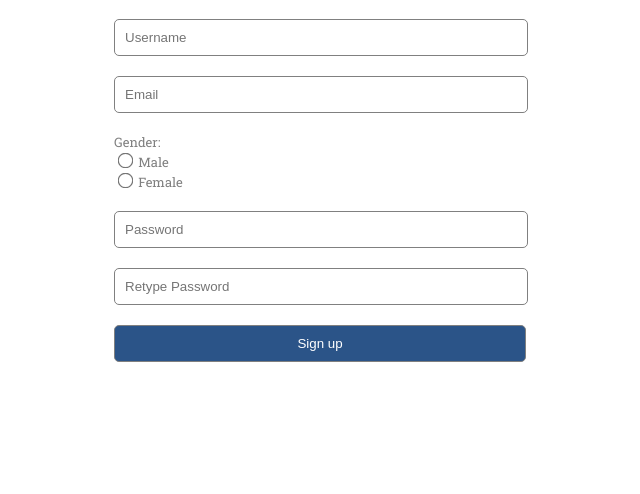
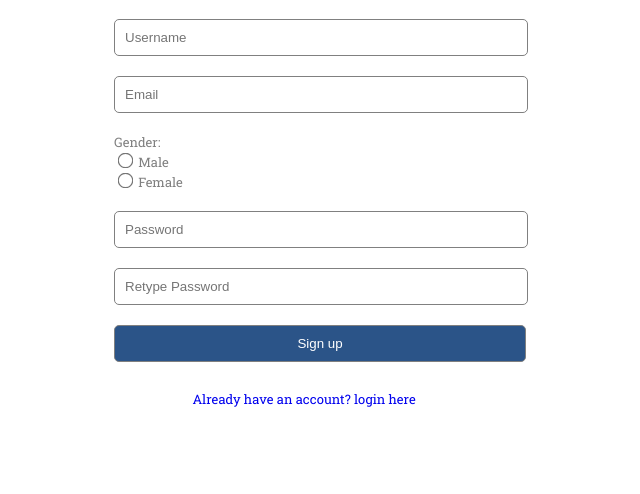
Before and after one commit to jwcfrey/FluxTalk, a PHP site: page /signup.php in a window 1280 px wide. Shown: the part 79-573 px from the top of the page, without its empty margins (336-976 px from the left). Run offline with PHP 8.4, Linux system fonts and the light colour scheme; some web fonts are replaced.

Commit message:
fix signup and login bugs

```diff
--- a/api.php
+++ b/api.php
@@ -10,9 +10,8 @@ $DATA_OBJ = json_decode($DATA_RAW);
 
 $info = (object) [];
 
-// Cek jika sesi tidak ada dan permintaan bukan login
 if (!isset($_SESSION['userid'])) {
-    if (isset($DATA_OBJ->data_type) && $DATA_OBJ->data_type != "login") {
+    if (isset($DATA_OBJ->data_type) && $DATA_OBJ->data_type != "login" && $DATA_OBJ->data_type != "signup") {
         $info->logged_in = false;
         echo json_encode($info);
         die;
--- a/assets/css/login.css
+++ b/assets/css/login.css
@@ -77,3 +77,9 @@ input[type=radio] {
 .gender {
     padding: 10px;
 }
+
+a {
+    display: block;
+    text-align: center;
+    text-decoration: none;
+}
--- a/assets/css/signup.css
+++ b/assets/css/signup.css
@@ -30,6 +30,12 @@ form {
 #signup {
     font-size: 17px;
     font-family: "Roboto Slab", serif;
+}
+
+.login_account {
+    display: block;
+    text-align: center;
+    text-decoration: none;
 }
 
 #error {
--- a/index.php
+++ b/index.php
@@ -6,7 +6,7 @@
     <meta http-equiv="X-UA-Compatible" content="IE=edge">
     <meta name="viewport" content="width=device-width, initial-scale=1.0">
     <title>FluxTalK</title>
-    <link rel="stylesheet" href="assets/css/style.css"/>
+    <link rel="stylesheet" href="assets/css/style.css">
 </head>
 
 <body>
--- a/login.php
+++ b/login.php
@@ -6,7 +6,7 @@
     <meta http-equiv="X-UA-Compatible" content="IE=edge">
     <meta name="viewport" content="width=device-width, initial-scale=1.0">
     <title>FluxTalk</title>
-    <link rel="stylesheet" href="assets/css/login.css"/>
+    <link rel="stylesheet" href="assets/css/login.css">
 </head>
 
 <body>
@@ -24,6 +24,10 @@
             <input type="text" name="email" placeholder="Email"><br>
             <input type="password" name="password" placeholder="Password"><br>
             <input type="submit" value="Login" id="login_button" class="login_button"><br>
+            <br>
+            <a href="signup.php" id="signup_have">
+                Dont Have An Account? Signup here
+            </a>
         </form>
     </div>
 </body>
--- a/signup.php
+++ b/signup.php
@@ -6,7 +6,7 @@
     <meta http-equiv="X-UA-Compatible" content="IE=edge">
     <meta name="viewport" content="width=device-width, initial-scale=1.0">
     <title>FluxTalk</title>
-    <link rel="stylesheet" href="assets/css/signup.css"/>
+    <link rel="stylesheet" href="assets/css/signup.css">
 </head>
 
 <body>
@@ -31,6 +31,10 @@
             <input type="password" name="password" placeholder="Password"><br>
             <input type="password" name="password2" placeholder="Retype Password"><br>
             <input type="button" value="Sign up" id="signup_button" class="button_signup"><br>
+            <br>
+            <a href="login.php" class="login_account">
+                Already have an account? login here
+            </a>
         </form>
     </div>
 </body>
```
Also changed, not shown: 1 other file.
